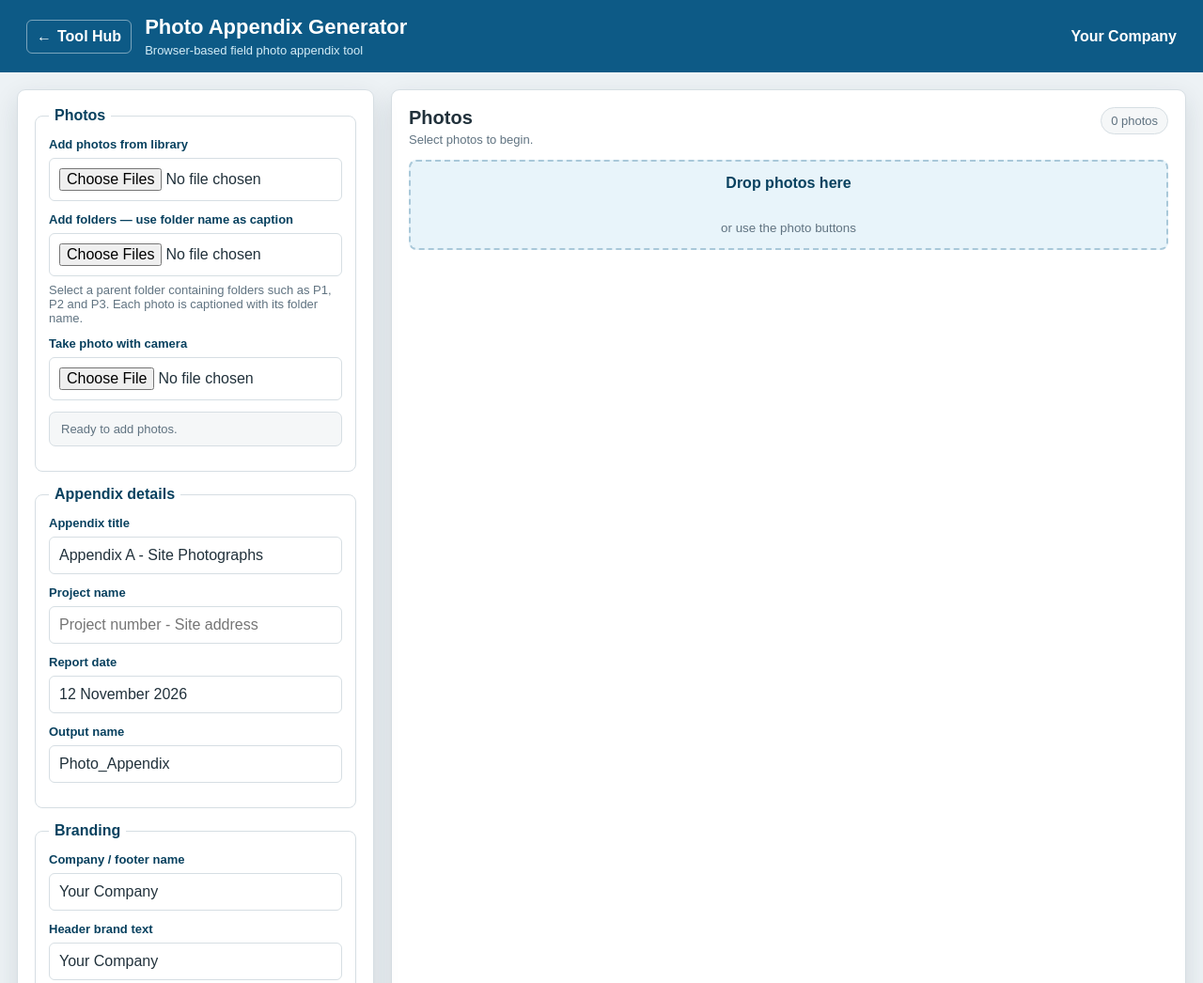
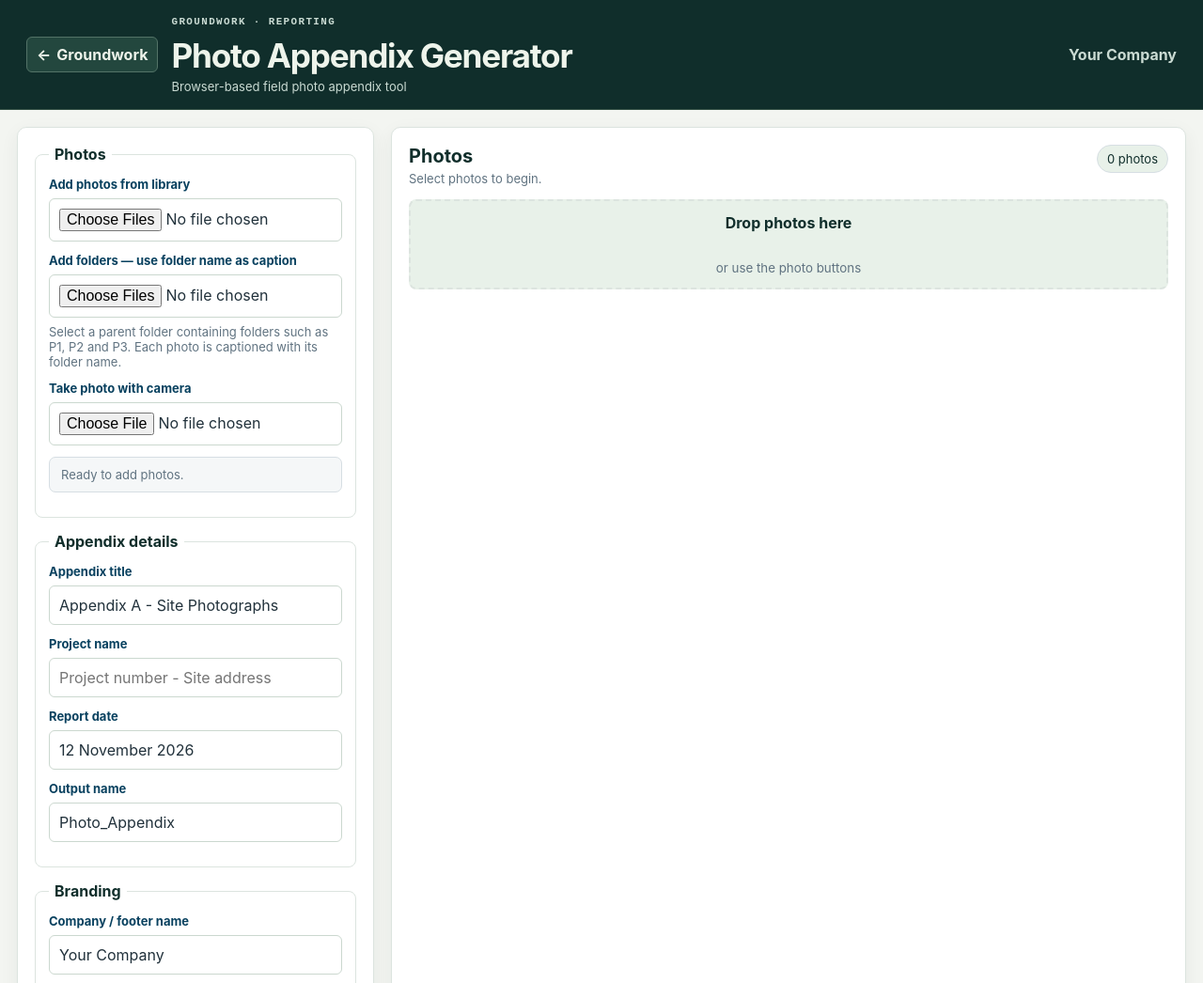
Before and after one commit to Bigsultana/photo-appendix-generator, a website built with Vite: page index.html in a window 1280 px wide. Shown: the top 1046 px of the page at 94% size. Built offline with nearby package versions, Linux system fonts and the light colour scheme.

Commit message:
Apply Groundwork styling to Photo Appendix (index.html) (#5)

```diff
--- a/index.html
+++ b/index.html
@@ -391,6 +391,29 @@
           min-height: 0;
         }
       }
+    @media screen{
+:root{--gw-ink:#1d343b;--gw-muted:#536a66;--gw-line:#dce4df;--gw-green:#1c6f5d;--gw-deep:#102e2b;--gw-pale:#e8f1e9;--gw-bg:#f3f5f1;--gw-white:#fff;--gw-radius:10px;--gw-shadow:0 6px 20px rgba(16,46,43,.06);}
+:focus-visible{outline:2px solid #26806b;outline-offset:3px}
+.gw-kicker{display:block;font:600 .68rem/1.4 ui-monospace,monospace;letter-spacing:.13em;text-transform:uppercase;margin:0 0 .45rem;color:var(--gw-green)}
+.gw-back{color:var(--gw-green);font-size:.78rem;font-weight:650;text-decoration:none;white-space:nowrap}
+.gw-back:hover{text-decoration:underline}
+body{font-family:Inter,ui-sans-serif,system-ui,sans-serif;background:var(--gw-bg);color:var(--gw-ink)}
+.topbar{background:var(--gw-deep);color:#eef4eb;border-bottom:1px solid #345146}
+.topbar h1{font-size:clamp(1.45rem,3.5vw,2.2rem);font-weight:650;letter-spacing:-.035em}
+.topbar p,.topbar .gw-kicker,.topbar .brand{color:#cadbd3}
+.hub-back{color:#eef4eb;background:#23473e;border-color:#537367}
+.hub-back:hover{background:#34594f}
+.panel,.workspace{border-color:var(--gw-line);border-radius:var(--gw-radius);box-shadow:var(--gw-shadow)}
+fieldset,.photo,.drop{border-color:var(--gw-line)}
+legend,.workspace h2,.drop{color:var(--gw-deep)}
+.drop,.badge,button.light{background:var(--gw-pale);color:var(--gw-deep)}
+.drop.drag{background:#d8e9dd;border-color:var(--gw-green)}
+button:not(.quiet):not(.light):not(.danger){background:var(--gw-green);color:#fff}
+button:not(.quiet):not(.light):not(.danger):hover{background:#145b4b}
+input,textarea,select{accent-color:var(--gw-green)}
+input[type=text],input[type=file],textarea,select{border-color:#cbd8cf}
+@media(max-width:560px){.topbar,.topbar-main{align-items:flex-start;flex-wrap:wrap}}
+}
     </style>
   </head>
   <body>
@@ -398,11 +421,12 @@
       <div class="topbar-main">
         <a
           class="hub-back"
-          href="https://matthew-tool-hub.matthewraison.chatgpt.site"
-          aria-label="Back to Tool Hub"
-          >← <span>Tool Hub</span></a
+          href="https://groundwork.matthewraison.workers.dev/"
+          aria-label="Back to Groundwork"
+          >← <span>Groundwork</span></a
         >
         <div>
+          <span class="gw-kicker">Groundwork · Reporting</span>
           <h1>Photo Appendix Generator</h1>
           <p>Browser-based field photo appendix tool</p>
         </div>
```
